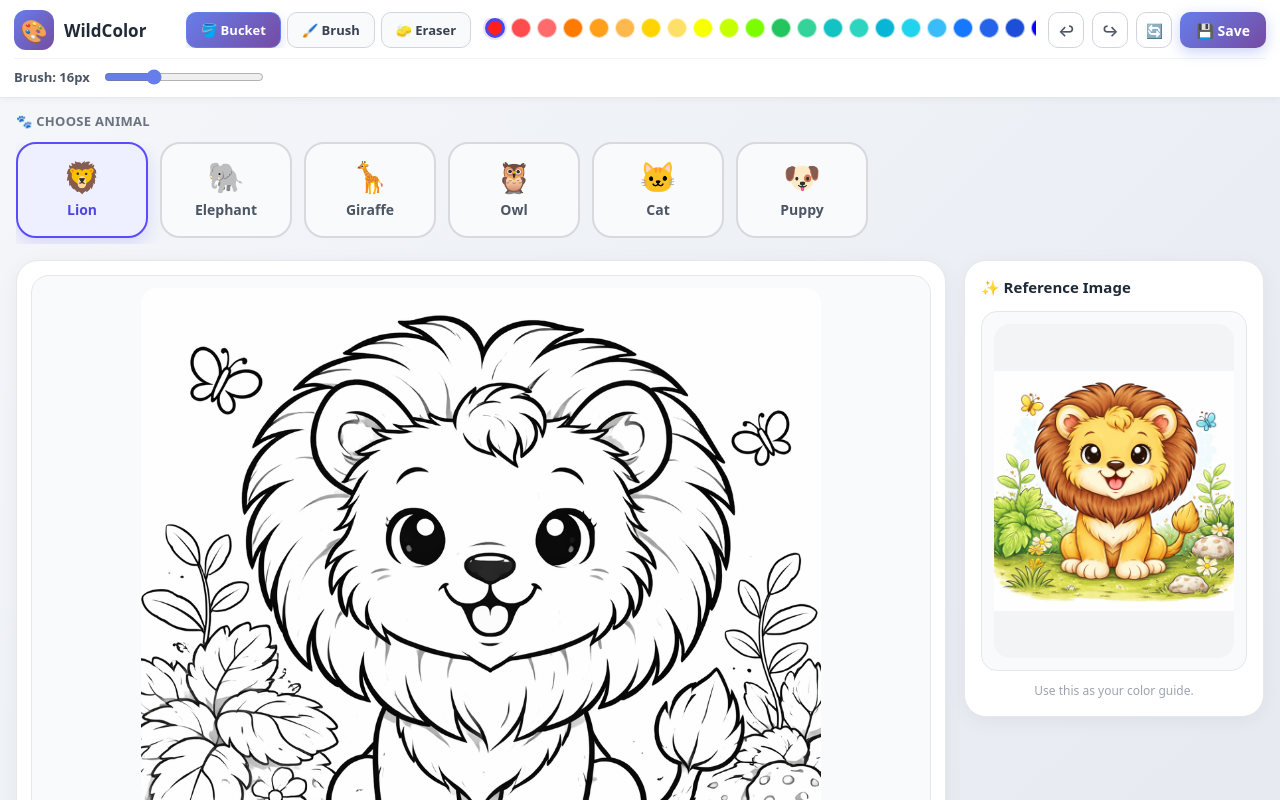
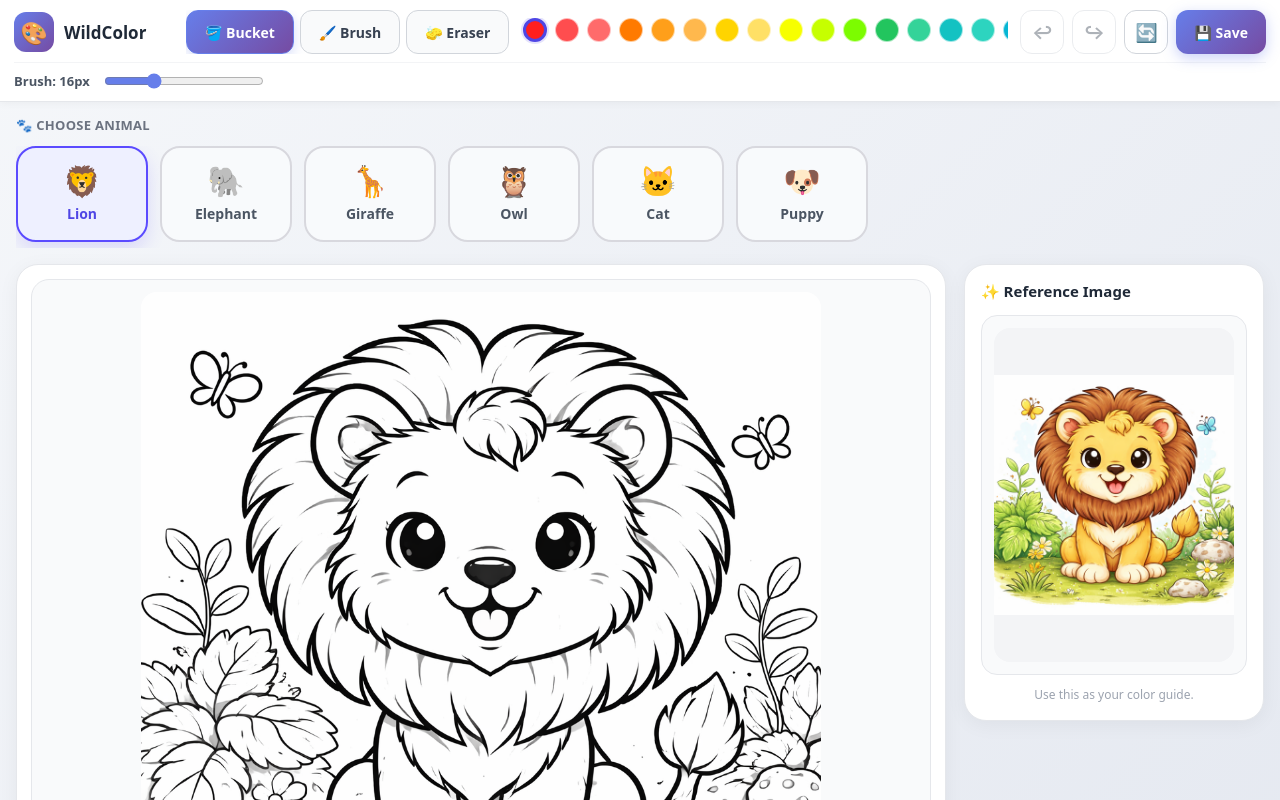
Before and after one commit to theiniyanvlogs-lab/Colouring-Digi-Animal-Book, a Next.js app: page / in a window 1280 px wide. Shown: the top 800 px of the page. Built offline with nearby package versions, Linux system fonts and the light colour scheme.

Commit message:
Update WildColorBook.jsx

```diff
--- a/components/WildColorBook.jsx
+++ b/components/WildColorBook.jsx
@@ -131,9 +131,7 @@ function ReferencePanel({ animal, src, hasFallback }) {
         />
       </div>
       <div style={styles.helperText}>
-        {hasFallback
-          ? "Fallback reference shown."
-          : "Use this as your color guide."}
+        {hasFallback ? "Fallback reference shown." : "Use this as your color guide."}
       </div>
     </div>
   );
@@ -144,6 +142,9 @@ export default function WildColorBook() {
   const fillCanvasRef = useRef(null);
   const baseCanvasRef = useRef(null);
 
+  const undoStackRef = useRef([]);
+  const redoStackRef = useRef([]);
+
   const [selectedIndex, setSelectedIndex] = useState(0);
   const [selectedColor, setSelectedColor] = useState(COLORS[0]);
   const [tool, setTool] = useState("bucket");
@@ -153,15 +154,17 @@ export default function WildColorBook() {
   const [referenceSrc, setReferenceSrc] = useState("");
   const [referenceFallback, setReferenceFallback] = useState(false);
   const [coloringFallback, setColoringFallback] = useState(false);
-  const [undoStack, setUndoStack] = useState([]);
-  const [redoStack, setRedoStack] = useState([]);
+
+  // UI-only counters for enabling buttons reliably
+  const [undoCount, setUndoCount] = useState(0);
+  const [redoCount, setRedoCount] = useState(0);
 
   const isDrawingRef = useRef(false);
   const lastDrawTimeRef = useRef(0);
 
   const animal = ANIMALS[selectedIndex];
   const OUTLINE_THRESHOLD = 160;
-  const MAX_UNDO_STEPS = 10;
+  const MAX_UNDO_STEPS = 15;
 
   const coloringFallbackSrc = useMemo(
     () => createFallbackColoringSvgDataUrl(animal.name, animal.emoji),
@@ -172,6 +175,11 @@ export default function WildColorBook() {
     () => createFallbackReferenceSvgDataUrl(animal.name, animal.emoji),
     [animal.name, animal.emoji]
   );
+
+  const syncHistoryCounts = useCallback(() => {
+    setUndoCount(undoStackRef.current.length);
+    setRedoCount(redoStackRef.current.length);
+  }, []);
 
   const redrawAll = useCallback(() => {
     const displayCanvas = displayCanvasRef.current;
@@ -186,6 +194,12 @@ export default function WildColorBook() {
     displayCtx.drawImage(fillCanvas, 0, 0);
     displayCtx.drawImage(baseCanvas, 0, 0);
   }, []);
+
+  const clearHistory = useCallback(() => {
+    undoStackRef.current = [];
+    redoStackRef.current = [];
+    syncHistoryCounts();
+  }, [syncHistoryCounts]);
 
   const loadReferenceImage = useCallback(async () => {
     try {
@@ -238,19 +252,16 @@ export default function WildColorBook() {
     if (baseCtx && fillCtx) {
       baseCtx.clearRect(0, 0, width, height);
       fillCtx.clearRect(0, 0, width, height);
-
       baseCtx.drawImage(img, 0, 0, width, height);
-
       redrawAll();
       setIsReady(true);
     }
   }, [animal.coloring, coloringFallbackSrc, redrawAll]);
 
   const loadAll = useCallback(async () => {
-    setUndoStack([]);
-    setRedoStack([]);
+    clearHistory();
     await Promise.all([loadColoringCanvas(), loadReferenceImage()]);
-  }, [loadColoringCanvas, loadReferenceImage]);
+  }, [clearHistory, loadColoringCanvas, loadReferenceImage]);
 
   useEffect(() => {
     loadAll();
@@ -307,22 +318,29 @@ export default function WildColorBook() {
     };
   }, []);
 
-  const pushUndoSnapshot = useCallback(() => {
+  const captureSnapshot = useCallback(() => {
     const fillCanvas = fillCanvasRef.current;
-    if (!fillCanvas) return;
+    if (!fillCanvas) return null;
 
     const fillCtx = fillCanvas.getContext("2d", { willReadFrequently: true });
-    if (!fillCtx) return;
+    if (!fillCtx) return null;
 
-    const snapshot = fillCtx.getImageData(0, 0, fillCanvas.width, fillCanvas.height);
+    return fillCtx.getImageData(0, 0, fillCanvas.width, fillCanvas.height);
+  }, []);
 
-    setUndoStack((prev) => {
-      const next = [...prev, snapshot];
-      return next.slice(-MAX_UNDO_STEPS);
-    });
+  const pushUndoSnapshot = useCallback(() => {
+    const snapshot = captureSnapshot();
+    if (!snapshot) return;
 
-    setRedoStack([]);
-  }, []);
+    undoStackRef.current.push(snapshot);
+
+    if (undoStackRef.current.length > MAX_UNDO_STEPS) {
+      undoStackRef.current.shift();
+    }
+
+    redoStackRef.current = [];
+    syncHistoryCounts();
+  }, [captureSnapshot, syncHistoryCounts]);
 
   const floodFill = useCallback((startX, startY) => {
     const baseCanvas = baseCanvasRef.current;
@@ -346,12 +364,14 @@ export default function WildColorBook() {
 
     const startIndex = (startY * width + startX) * 4;
 
-    if (isOutlinePixel(
-      baseData[startIndex],
-      baseData[startIndex + 1],
-      baseData[startIndex + 2],
-      baseData[startIndex + 3]
-    )) {
+    if (
+      isOutlinePixel(
+        baseData[startIndex],
+        baseData[startIndex + 1],
+        baseData[startIndex + 2],
+        baseData[startIndex + 3]
+      )
+    ) {
       return;
     }
 
@@ -537,49 +557,50 @@ export default function WildColorBook() {
 
   const handleUndo = useCallback(() => {
     const fillCanvas = fillCanvasRef.current;
-    if (!fillCanvas || undoStack.length === 0) return;
+    if (!fillCanvas || undoStackRef.current.length === 0) return;
 
     const fillCtx = fillCanvas.getContext("2d", { willReadFrequently: true });
     if (!fillCtx) return;
 
-    const current = fillCtx.getImageData(0, 0, fillCanvas.width, fillCanvas.height);
-    const previous = undoStack[undoStack.length - 1];
+    const current = captureSnapshot();
+    const previous = undoStackRef.current.pop();
 
-    setUndoStack((prev) => prev.slice(0, -1));
-    setRedoStack((prev) => [...prev, current]);
+    if (!current || !previous) return;
 
+    redoStackRef.current.push(current);
     fillCtx.putImageData(previous, 0, 0);
     redrawAll();
-  }, [redoStack, redrawAll, undoStack]);
+    syncHistoryCounts();
+  }, [captureSnapshot, redrawAll, syncHistoryCounts]);
 
   const handleRedo = useCallback(() => {
     const fillCanvas = fillCanvasRef.current;
-    if (!fillCanvas || redoStack.length === 0) return;
+    if (!fillCanvas || redoStackRef.current.length === 0) return;
 
     const fillCtx = fillCanvas.getContext("2d", { willReadFrequently: true });
     if (!fillCtx) return;
 
-    const current = fillCtx.getImageData(0, 0, fillCanvas.width, fillCanvas.height);
-    const next = redoStack[redoStack.length - 1];
+    const current = captureSnapshot();
+    const next = redoStackRef.current.pop();
 
-    setRedoStack((prev) => prev.slice(0, -1));
-    setUndoStack((prev) => [...prev, current]);
+    if (!current || !next) return;
 
+    undoStackRef.current.push(current);
     fillCtx.putImageData(next, 0, 0);
     redrawAll();
-  }, [redoStack, redrawAll, undoStack]);
+    syncHistoryCounts();
+  }, [captureSnapshot, redrawAll, syncHistoryCounts]);
 
   const handleReset = useCallback(() => {
     if (!window.confirm("Clear all coloring and start over?")) return;
 
-    pushUndoSnapshot();
-
     const fillCanvas = fillCanvasRef.current;
     if (!fillCanvas) return;
 
-    const fillCtx = fillCanvas.getContext("2d");
+    const fillCtx = fillCanvas.getContext("2d", { willReadFrequently: true });
     if (!fillCtx) return;
 
+    pushUndoSnapshot();
     fillCtx.clearRect(0, 0, fillCanvas.width, fillCanvas.height);
     redrawAll();
   }, [pushUndoSnapshot, redrawAll]);
@@ -644,10 +665,43 @@ export default function WildColorBook() {
           </div>
 
           <div style={styles.actionGroup}>
-            <button style={styles.secondaryBtn} onClick={handleUndo} disabled={undoStack.length === 0}>↩</button>
-            <button style={styles.secondaryBtn} onClick={handleRedo} disabled={redoStack.length === 0}>↪</button>
-            <button style={styles.secondaryBtn} onClick={handleReset}>🔄</button>
-            <button style={styles.primaryBtn} onClick={handleSave}>💾 Save</button>
+            <button
+              style={{
+                ...styles.secondaryBtn,
+                opacity: undoCount === 0 ? 0.45 : 1,
+                cursor: undoCount === 0 ? "not-allowed" : "pointer"
+              }}
+              onClick={handleUndo}
+              disabled={undoCount === 0}
+              title="Undo"
+            >
+              ↩
+            </button>
+
+            <button
+              style={{
+                ...styles.secondaryBtn,
+                opacity: redoCount === 0 ? 0.45 : 1,
+                cursor: redoCount === 0 ? "not-allowed" : "pointer"
+              }}
+              onClick={handleRedo}
+              disabled={redoCount === 0}
+              title="Redo"
+            >
+              ↪
+            </button>
+
+            <button
+              style={styles.secondaryBtn}
+              onClick={handleReset}
+              title="Reset"
+            >
+              🔄
+            </button>
+
+            <button style={styles.primaryBtn} onClick={handleSave}>
+              💾 Save
+            </button>
           </div>
         </div>
 
@@ -793,15 +847,15 @@ const styles = {
     flexShrink: 0
   },
   toolBtn: {
-    height: 36,
-    padding: "0 14px",
-    borderRadius: 10,
+    height: 44,
+    padding: "0 18px",
+    borderRadius: 12,
     border: "1px solid #d1d5db",
     background: "#f9fafb",
     color: "#374151",
     fontWeight: 700,
     cursor: "pointer",
-    fontSize: 13,
+    fontSize: 14,
     whiteSpace: "nowrap"
   },
   toolBtnActive: {
@@ -821,16 +875,16 @@ const styles = {
   paletteWrap: {
     display: "flex",
     alignItems: "center",
-    gap: 6,
+    gap: 8,
     flexWrap: "nowrap",
     minWidth: "max-content",
     paddingLeft: 4
   },
   colorDot: {
-    width: 20,
-    height: 20,
-    minWidth: 20,
-    minHeight: 20,
+    width: 24,
+    height: 24,
+    minWidth: 24,
+    minHeight: 24,
     borderRadius: "50%",
     cursor: "pointer",
     padding: 0,
@@ -845,9 +899,9 @@ const styles = {
     flexShrink: 0
   },
   secondaryBtn: {
-    height: 36,
-    width: 36,
-    borderRadius: 10,
+    height: 44,
+    width: 44,
+    borderRadius: 12,
     border: "1px solid #d1d5db",
     background: "#ffffff",
     color: "#4b5563",
@@ -856,12 +910,12 @@ const styles = {
     display: "flex",
     alignItems: "center",
     justifyContent: "center",
-    fontSize: 14
+    fontSize: 18
   },
   primaryBtn: {
-    height: 36,
-    padding: "0 16px",
-    borderRadius: 10,
+    height: 44,
+    padding: "0 18px",
+    borderRadius: 12,
     border: "none",
     background: "linear-gradient(135deg, #667eea 0%, #764ba2 100%)",
     color: "#ffffff",
```
